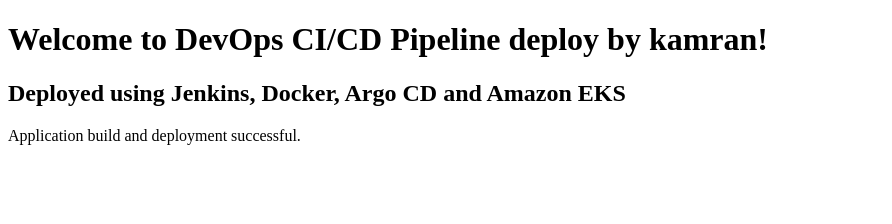
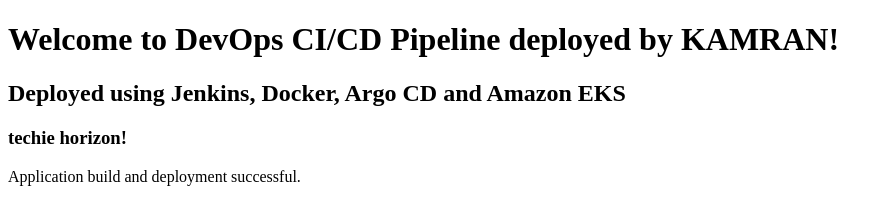
Before and after one commit to mohikamran9-ship-it/jenkins-argocd-eks-project, a plain HTML site: page index.html in a window 1280 px wide. Shown: the whole page, without its empty margins (0-892 px from the left). Drawn offline with Linux system fonts and the light colour scheme.

Commit message:
Update welcome message and add subtitle

```diff
--- a/index.html
+++ b/index.html
@@ -4,8 +4,9 @@
     <title>DevOps CI/CD Project</title>
 </head>
 <body>
-    <h1>Welcome to DevOps CI/CD Pipeline deploy by kamran!</h1>
+    <h1>Welcome to DevOps CI/CD Pipeline deployed by KAMRAN!</h1>
     <h2>Deployed using Jenkins, Docker, Argo CD and Amazon EKS</h2>
+    <h3>techie horizon!</h3>
     <p>Application build and deployment successful.</p>
 </body>
 </html>
```
